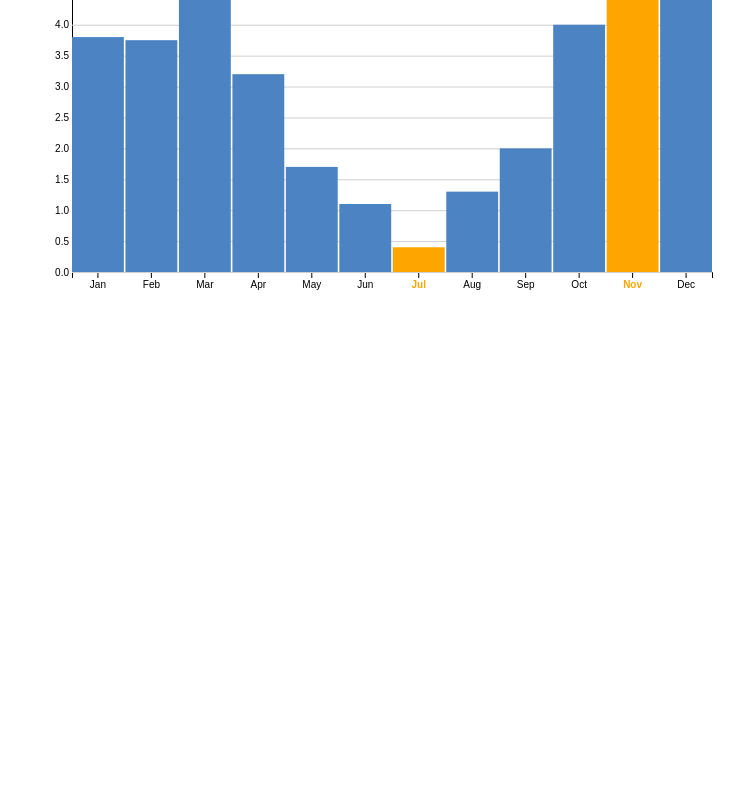
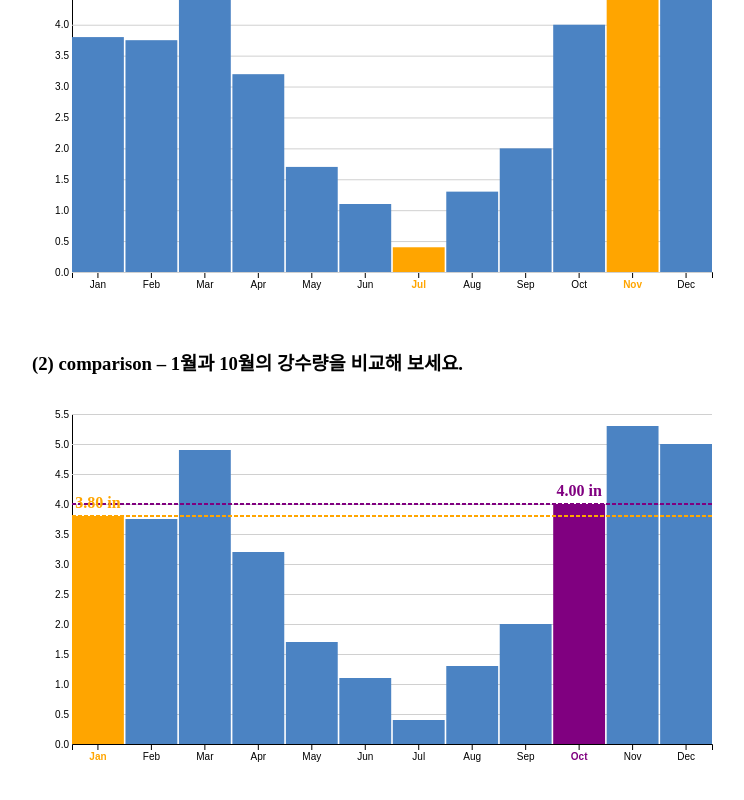
Before and after one commit to deerking0923/prj-sketch-frontend, a Next.js app: page / in a window 1280 px wide. Shown: the part 1429-2229 px from the top of the page, without its empty margins (8-752 px from the left). Before the commit the page ends 1817 px from the top, so only its background shows below. Built offline with nearby package versions, Linux system fonts and the light colour scheme.

Commit message:
2번째 질문도 완성

```diff
--- /dev/null
+++ b/src/app/components/CompareHistogram.js
@@ -0,0 +1,108 @@
+'use client';
+import React from 'react';
+import { useD3 } from './useD3';
+import * as d3 from 'd3';
+
+/**
+ * 1월·10월을 주황/보라색으로 하이라이트,
+ *   • 가로선(전체 폭) – 막대 위
+ *   • 숫자 어노테이션 – 막대 위
+ */
+export default function CompareHistogram({
+  width  = 700,
+  height = 400,
+  data   = [],
+  gap    = 0.03,
+}) {
+  const margin = { top: 20, right: 20, bottom: 50, left: 40 };
+  const yMax   = 5.5;                        // y축 상한 고정
+
+  /* 하이라이트 대상 & 색상 */
+  const hiColor = { Jan: 'orange', Oct: 'purple' };
+
+  const ref = useD3(
+    svg => {
+      const w = width  - margin.left - margin.right;
+      const h = height - margin.top  - margin.bottom;
+
+      /* 레이어: grid ⭣ bar ⭣ anno  (append 순서 = z-index) */
+      svg.attr('width', width).attr('height', height);
+      const g    = svg.append('g').attr('transform', `translate(${margin.left},${margin.top})`);
+      const grid = g.append('g').attr('class', 'grid');           // 맨뒤
+      const bars = g.append('g').attr('class', 'bars');           // 가운데
+      const anno = g.append('g').attr('class', 'annotations');    // 맨앞
+
+      /* 스케일 */
+      const x = d3.scaleBand()
+        .domain(data.map(d => d.category))
+        .range([0, w])
+        .paddingInner(gap)
+        .paddingOuter(0);
+
+      const y = d3.scaleLinear().domain([0, yMax]).range([h, 0]);
+
+      /* 축 + 회색 격자 (grid 레이어) */
+      grid.append('g')
+        .call(d3.axisLeft(y).tickSize(-w))
+        .selectAll('line')
+        .attr('stroke', '#d0d0d0');
+
+      const xAxis = g.append('g')
+        .attr('transform', `translate(0,${h})`)
+        .call(d3.axisBottom(x));
+
+      xAxis.selectAll('text')
+        .each(function (d) {
+          if (hiColor[d]) {
+            d3.select(this).attr('fill', hiColor[d]).attr('font-weight', 'bold');
+          }
+        });
+
+      /* 막대 (bars 레이어) */
+      bars.selectAll('rect')
+        .data(data)
+        .join('rect')
+        .attr('x', d => x(d.category))
+        .attr('width', x.bandwidth())
+        .attr('y', h)
+        .attr('height', 0)
+        .attr('fill', d => hiColor[d.category] ?? '#4b83c3')
+        .transition()
+        .duration(800)
+        .attr('y', d => y(d.value))
+        .attr('height', d => h - y(d.value))
+        .end()                                 // 애니 끝난 뒤 어노테이션 그리기
+        .then(() => drawAnnotations());
+
+      /* 어노테이션 + 하이라이트 선 */
+      function drawAnnotations() {
+        const focus = data.filter(d => hiColor[d.category]);
+
+        /* 가로선 */
+        anno.selectAll('line')
+          .data(focus)
+          .join('line')
+          .attr('x1', 0).attr('x2', w)
+          .attr('y1', d => y(d.value))
+          .attr('y2', d => y(d.value))
+          .attr('stroke', d => hiColor[d.category])
+          .attr('stroke-width', 2)
+          .attr('stroke-dasharray', '4 2');
+
+        /* 값 텍스트 */
+        anno.selectAll('text')
+          .data(focus)
+          .join('text')
+          .attr('x', d => x(d.category) + x.bandwidth() / 2)
+          .attr('y', d => y(d.value) - 8)
+          .attr('text-anchor', 'middle')
+          .attr('font-weight', 'bold')
+          .attr('fill', d => hiColor[d.category])
+          .text(d => d.value.toFixed(2) + ' in');
+      }
+    },
+    [data, width, height, gap],
+  );
+
+  return <svg ref={ref} />;
+}
--- a/src/app/page.js
+++ b/src/app/page.js
@@ -6,7 +6,7 @@ import BarChart from './components/BarChart';
 import Histogram from './components/Histogram';
 import HighlightHistogram from './components/HighlightHistogram';   // ★ 새 import
 import styles from './style/HomePage.module.css';
-
+import CompareHistogram from './components/CompareHistogram';
 export default function HomePage() {
   /* 데모 차트용 데이터 */
   const demoData = [
@@ -70,6 +70,18 @@ export default function HomePage() {
           gap={0.03}
         />
       </div>
+
+      <h3 className={styles.question}>
+        (2) comparison – 1월과 10월의 강수량을 비교해 보세요.
+      </h3>
+      <div className={styles.chartSection}>
+        <CompareHistogram
+          width={700}
+          height={400}
+          data={precipData}
+          gap={0.03}
+        />
+      </div>
     </main>
   );
 }
```
